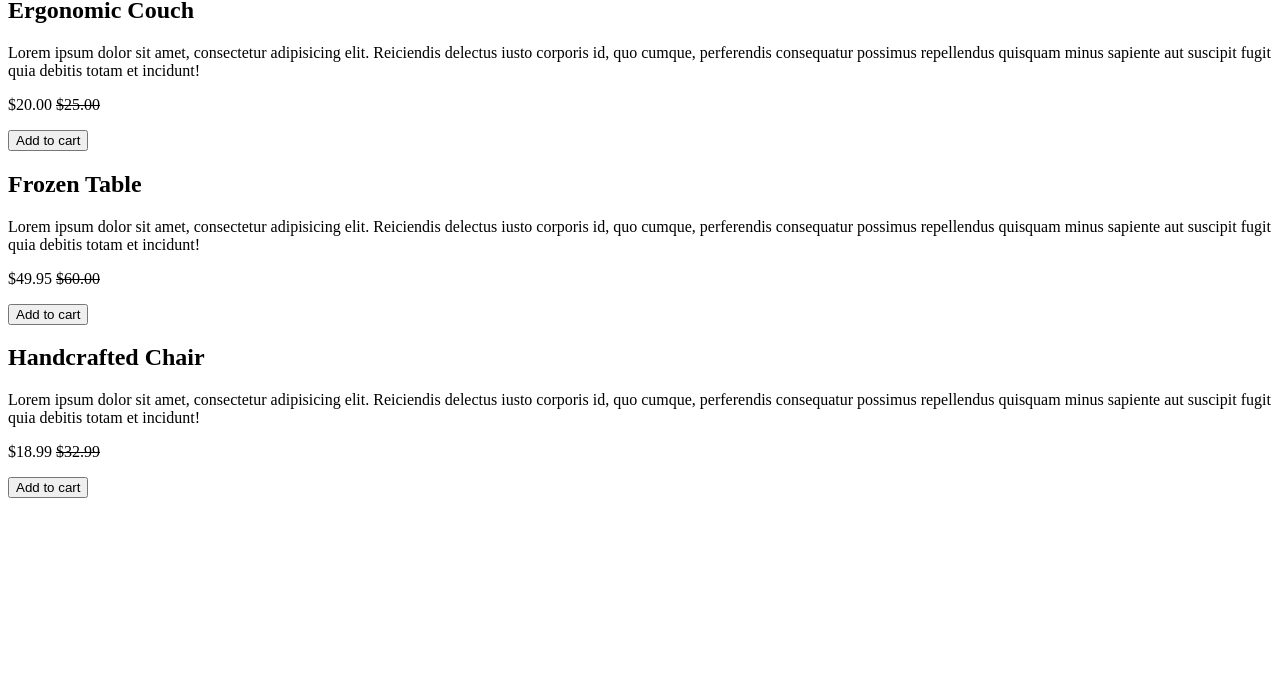
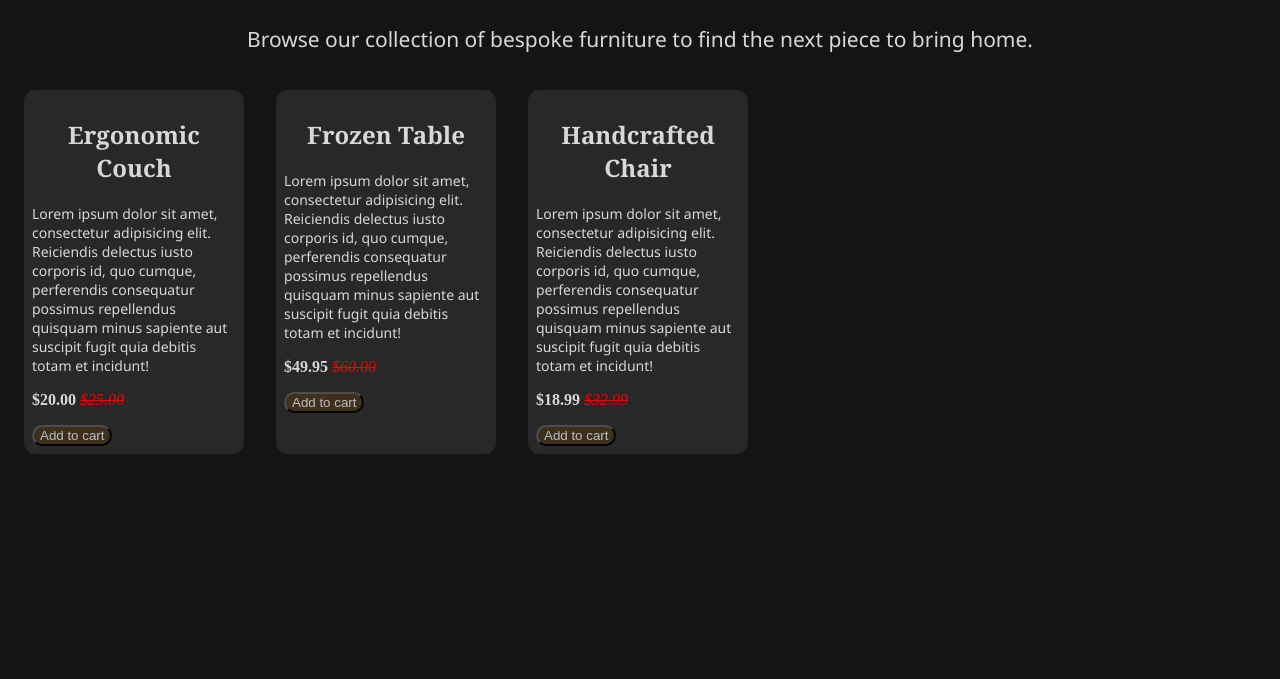
Before and after one commit to PolarsBold/Furniture-Emporium-Workshop, a plain HTML site: page index.html in a window 1280 px wide. Shown: the part 121-800 px from the top of the page. Drawn offline with Linux system fonts and the light colour scheme.

Commit message:
Initial modifications and styling

```diff
--- a/index.css
+++ b/index.css
@@ -0,0 +1,67 @@
+* {
+  color: rgb(216, 216, 216);
+  box-sizing: border-box;
+}
+
+body {
+  background-color: rgb(20, 20, 20);
+}
+
+button {
+  background-color: rgba(133, 71, 0, 0.3);
+  opacity: 85%;
+  border-radius: 16px;
+}
+
+button:hover {
+  background-color: rgb(133, 71, 0, 0.7);
+  cursor: pointer;
+}
+
+h1 {
+  font-family: Cambria, Cochin, Georgia, Times, "Times New Roman", serif;
+  font-style: oblique;
+  text-align: center;
+  font-size: 54px;
+}
+
+h2 {
+  font-family: Cambria, Cochin, Georgia, Times, "Times New Roman", serif;
+  text-align: center;
+}
+
+article {
+  background-color: rgb(40, 40, 40);
+  border-radius: 11px;
+  width: 220px;
+  padding: 8px;
+  margin: 16px;
+}
+
+.sale {
+  font-weight: bold;
+}
+
+.old-price {
+  color: red;
+  opacity: 90%;
+  font-style: italic;
+  font-weight: 500;
+}
+
+.intro-info {
+  text-align: center;
+  font-size: 21px;
+  font-family: "Segoe UI", Tahoma, Geneva, Verdana, sans-serif;
+}
+
+.card-group {
+  display: flex;
+  flex-wrap: wrap;
+}
+
+.item-info {
+  font-family: "Segoe UI", Tahoma, Geneva, Verdana, sans-serif;
+  font-size: 14px;
+  font-weight: 400;
+}
--- a/index.html
+++ b/index.html
@@ -2,49 +2,52 @@
 <html lang="en">
   <head>
     <title>Furniture Emporium</title>
+    <link rel="stylesheet" href="index.css" />
   </head>
   <body>
     <main>
       <header>
         <h1>Furniture Emporium</h1>
-        <p>
+        <p class="intro-info">
           Browse our collection of bespoke furniture to find the next piece to
           bring home.
         </p>
       </header>
+      <div class="card-group">
         <article>
           <h2>Ergonomic Couch</h2>
-        <p>
+          <p class="item-info">
             Lorem ipsum dolor sit amet, consectetur adipisicing elit. Reiciendis
             delectus iusto corporis id, quo cumque, perferendis consequatur
             possimus repellendus quisquam minus sapiente aut suscipit fugit quia
             debitis totam et incidunt!
           </p>
-        <p>$20.00 <s>$25.00</s></p>
+          <p class="sale">$20.00 <s class="old-price">$25.00</s></p>
           <button>Add to cart</button>
         </article>
         <article>
           <h2>Frozen Table</h2>
-        <p>
+          <p class="item-info">
             Lorem ipsum dolor sit amet, consectetur adipisicing elit. Reiciendis
             delectus iusto corporis id, quo cumque, perferendis consequatur
             possimus repellendus quisquam minus sapiente aut suscipit fugit quia
             debitis totam et incidunt!
           </p>
-        <p>$49.95 <s>$60.00</s></p>
+          <p class="sale">$49.95 <s class="old-price">$60.00</s></p>
           <button>Add to cart</button>
         </article>
         <article>
           <h2>Handcrafted Chair</h2>
-        <p>
+          <p class="item-info">
             Lorem ipsum dolor sit amet, consectetur adipisicing elit. Reiciendis
             delectus iusto corporis id, quo cumque, perferendis consequatur
             possimus repellendus quisquam minus sapiente aut suscipit fugit quia
             debitis totam et incidunt!
           </p>
-        <p>$18.99 <s>$32.99</s></p>
+          <p class="sale">$18.99 <s class="old-price">$32.99</s></p>
           <button>Add to cart</button>
         </article>
+      </div>
     </main>
   </body>
 </html>
```
Lines whose indentation alone changed are shown as unchanged.
